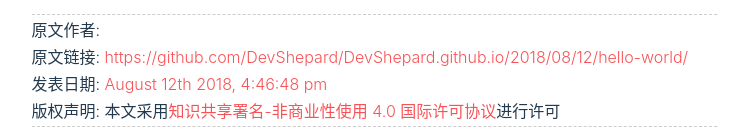
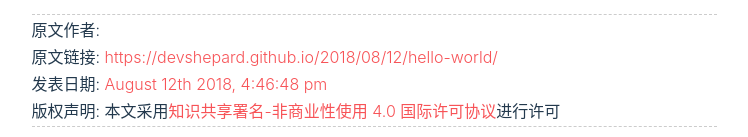
Before and after one commit to DevShepard/devshephard.github.io, a plain HTML site: page 2018/08/12/hello-world/index.html in a window 1280 px wide. Shown: the part 1179-1316 px from the top of the page, without its empty margins (266-1014 px from the left). Drawn offline with nearby package versions, Linux system fonts and the light colour scheme; some packages are replaced by stand-ins of ours; a script that the page names is missing; a web font is replaced by a local one.

Commit message:
Site updated: 2018-08-12 20:01:10

```diff
--- a/2018/08/12/hello-world/index.html
+++ b/2018/08/12/hello-world/index.html
@@ -390,7 +390,7 @@ height:50vh;
         <div class="container container-unloaded">
             <main class="main post-page">
     <article class="article-entry">
-        <p>Welcome to <a href="https://hexo.io/" target="_blank" rel="noopener">Hexo</a>! This is your very first post. Check <a href="https://hexo.io/docs/" target="_blank" rel="noopener">documentation</a> for more info. If you get any problems when using Hexo, you can find the answer in <a href="https://hexo.io/docs/troubleshooting.html" target="_blank" rel="noopener">troubleshooting</a> or you can ask me on <a href="https://github.com/hexojs/hexo/issues">GitHub</a>.</p>
+        <p>Welcome to <a href="https://hexo.io/" target="_blank" rel="noopener">Hexo</a>! This is your very first post. Check <a href="https://hexo.io/docs/" target="_blank" rel="noopener">documentation</a> for more info. If you get any problems when using Hexo, you can find the answer in <a href="https://hexo.io/docs/troubleshooting.html" target="_blank" rel="noopener">troubleshooting</a> or you can ask me on <a href="https://github.com/hexojs/hexo/issues" target="_blank" rel="noopener">GitHub</a>.</p>
 <h2 id="Quick-Start"><a href="#Quick-Start" class="headerlink" title="Quick Start"></a>Quick Start</h2><h3 id="Create-a-new-post"><a href="#Create-a-new-post" class="headerlink" title="Create a new post"></a>Create a new post</h3><figure class="highlight bash"><table><tr><td class="gutter"><pre><span class="line">1</span><br></pre></td><td class="code"><pre><span class="line">$ hexo new <span class="string">"My New Post"</span></span><br></pre></td></tr></table></figure>
 <p>More info: <a href="https://hexo.io/docs/writing.html" target="_blank" rel="noopener">Writing</a></p>
 <h3 id="Run-server"><a href="#Run-server" class="headerlink" title="Run server"></a>Run server</h3><figure class="highlight bash"><table><tr><td class="gutter"><pre><span class="line">1</span><br></pre></td><td class="code"><pre><span class="line">$ hexo server</span><br></pre></td></tr></table></figure>
@@ -404,9 +404,9 @@ height:50vh;
     <!-- license  -->
 
         <div class="license-wrapper">
-            <p>原文作者: <a href="https://github.com/DevShepard/DevShepard.github.io"></a>
-            <p>原文链接: <a href="https://github.com/DevShepard/DevShepard.github.io/2018/08/12/hello-world/">https://github.com/DevShepard/DevShepard.github.io/2018/08/12/hello-world/</a>
-            <p>发表日期: <a href="https://github.com/DevShepard/DevShepard.github.io/2018/08/12/hello-world/">August 12th 2018, 4:46:48 pm</a>
+            <p>原文作者: <a href="https://devshepard.github.io"></a>
+            <p>原文链接: <a href="https://devshepard.github.io/2018/08/12/hello-world/">https://devshepard.github.io/2018/08/12/hello-world/</a>
+            <p>发表日期: <a href="https://devshepard.github.io/2018/08/12/hello-world/">August 12th 2018, 4:46:48 pm</a>
             <p>版权声明: 本文采用<a rel="license" href="http://creativecommons.org/licenses/by-nc/4.0/">知识共享署名-非商业性使用 4.0 国际许可协议</a>进行许可</p>
         </div>
 
--- a/content.json
+++ b/content.json
@@ -1 +1 @@
-{"meta":{"title":null,"subtitle":null,"description":null,"author":null,"url":"https://github.com/DevShepard/DevShepard.github.io"},"posts":[{"title":"Hello World","date":"2018-08-12T08:46:48.777Z","path":"2018/08/12/hello-world/","permalink":"https://github.com/DevShepard/DevShepard.github.io/2018/08/12/hello-world/","categories":[],"tags":[]}]}
+{"meta":{"title":null,"subtitle":null,"description":null,"author":null,"url":"https://devshepard.github.io"},"posts":[{"title":"Hello World","date":"2018-08-12T08:46:48.777Z","path":"2018/08/12/hello-world/","permalink":"https://devshepard.github.io/2018/08/12/hello-world/","categories":[],"tags":[]}]}
```
